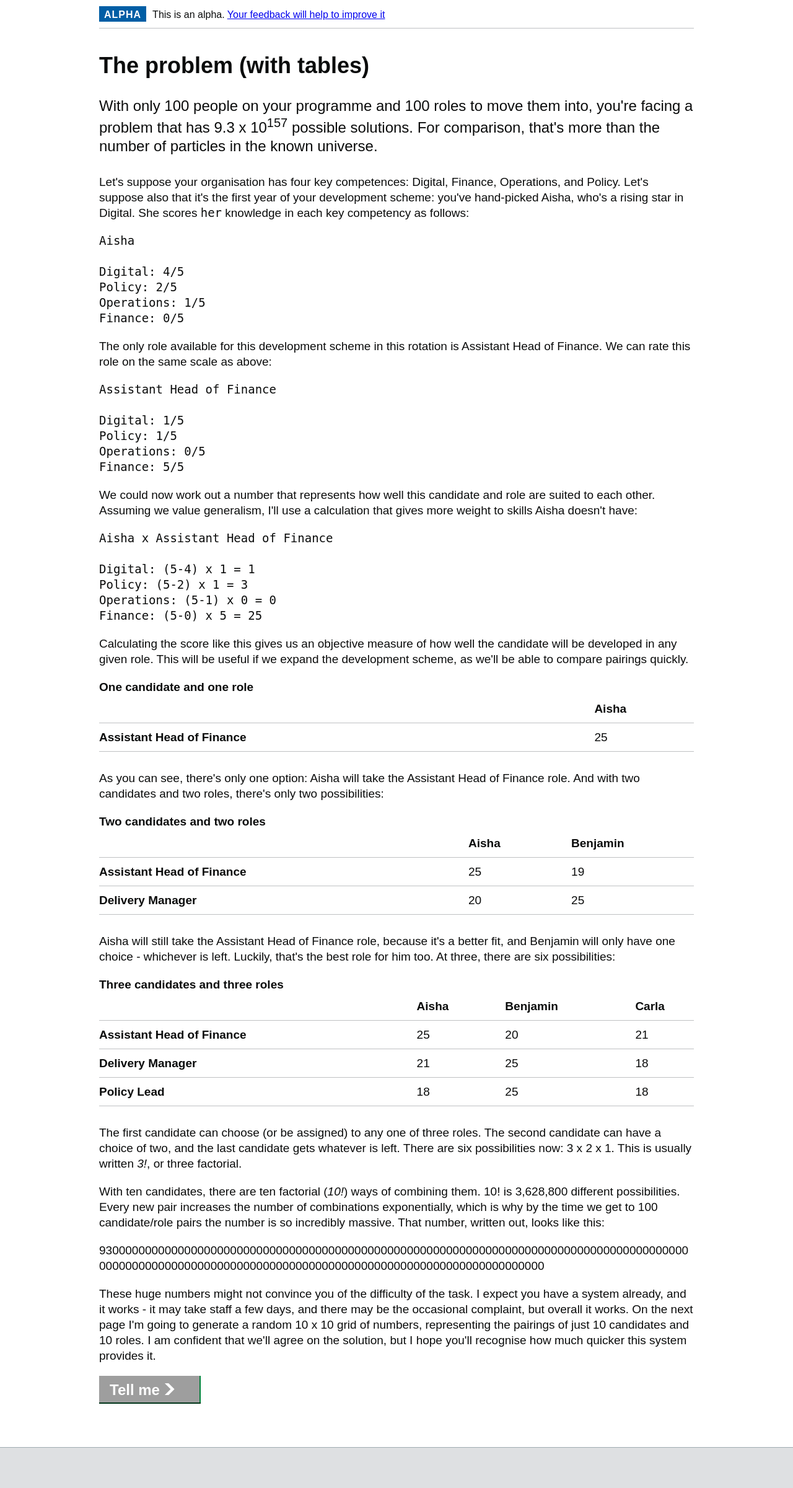
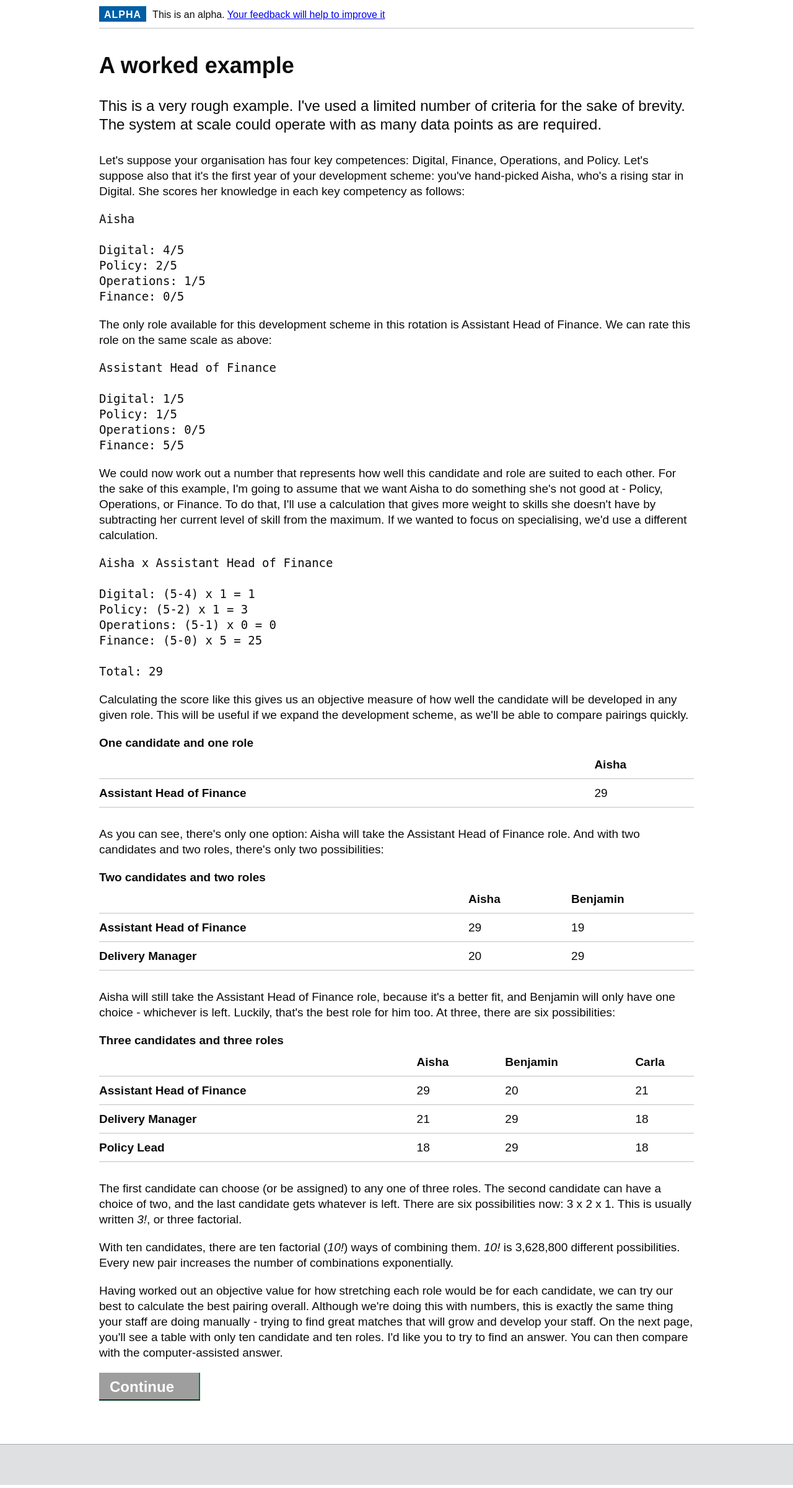
Before and after one commit to jonodrew/graduate-rotator, a Flask app: page /pitch/the-problem in a window 1280 px wide. Shown: the part 103-2504 px from the top of the page at 62% size. Run offline with Flask 2, Linux system fonts and the light colour scheme; some web fonts are replaced; grey boxes are pictures that could not be loaded.

Commit message:
Tidy up 'the problem' page
I've made the worked example significantly neater and tried to make more explicit the fact that this is just automation of what's already being done.

```diff
--- a/app/templates/pitch/the-problem.html
+++ b/app/templates/pitch/the-problem.html
@@ -1,19 +1,18 @@
 {% extends "base.html" %}
 
 {% block content %}
-    <h2 class="govuk-heading-l">
-        The problem (with tables)
-    </h2>
+    <h1 class="govuk-heading-l">
+        A worked example
+    </h1>
     <p class="govuk-body-l">
-        With only 100 people on your programme and 100 roles to move them into, you're
-        facing a problem that has 9.3 x 10<sup>157</sup> possible solutions. For
-        comparison, that's more than the number of particles in the known universe.
+        This is a very rough example. I've used a limited number of criteria for the sake
+    of brevity. The system at scale could operate with as many data points as are required.
     </p>
     <p class="govuk-body">
         Let's suppose your organisation has four key competences: Digital,
         Finance, Operations, and Policy. Let's suppose also that it's the first year of
     your development scheme: you've hand-picked Aisha, who's a rising star in Digital.
-        She scores <code>her</code> knowledge in each key competency as follows:</p>
+        She scores her knowledge in each key competency as follows:</p>
     <p class="govuk-body">
     <code>
         Aisha
@@ -43,8 +42,11 @@
     </p>
     <p class="govuk-body">
         We could now work out a number that represents how well this candidate and role
-    are suited to each other. Assuming we value generalism, I'll use a calculation that
-    gives more weight to skills Aisha doesn't have:
+    are suited to each other. For the sake of this example, I'm going to assume that
+        we want Aisha to do something she's not good at - Policy, Operations, or Finance.
+        To do that, I'll use a calculation that gives more weight to skills she doesn't have
+    by subtracting her current level of skill from the maximum. If we wanted to focus on
+        specialising, we'd use a different calculation.
     </p>
     <p class="govuk-body">
         <code>
@@ -55,6 +57,8 @@
             Policy: (5-2) x 1 = 3 <br>
             Operations: (5-1) x 0 = 0 <br>
             Finance: (5-0) x 5 = 25 <br>
+            <br>
+            Total: 29
         </code>
     </p>
     <p class="govuk-body">
@@ -73,7 +77,7 @@
         <tbody class="govuk-table__body">
         <tr class="govuk-table__row">
         <th scope="row" class="govuk-table__header">Assistant Head of Finance</th>
-        <td class="govuk-table__cell">25</td>
+        <td class="govuk-table__cell">29</td>
         </tr>
   </tbody>
 </table>
@@ -94,14 +98,14 @@
         <tbody class="govuk-table__body">
         <tr class="govuk-table__row">
         <th scope="row" class="govuk-table__header">Assistant Head of Finance</th>
-        <td class="govuk-table__cell">25</td>
+        <td class="govuk-table__cell">29</td>
         <td class="govuk-table__cell">19</td>
 
         </tr>
         <tr class="govuk-table__row">
         <th scope="row" class="govuk-table__header">Delivery Manager</th>
         <td class="govuk-table__cell">20</td>
-        <td class="govuk-table__cell">25</td>
+        <td class="govuk-table__cell">29</td>
 
         </tr>
   </tbody>
@@ -126,7 +130,7 @@
         <tbody class="govuk-table__body">
         <tr class="govuk-table__row">
         <th scope="row" class="govuk-table__header">Assistant Head of Finance</th>
-        <td class="govuk-table__cell">25</td>
+        <td class="govuk-table__cell">29</td>
         <td class="govuk-table__cell">20</td>
         <td class="govuk-table__cell">21</td>
 
@@ -134,14 +138,14 @@
         <tr class="govuk-table__row">
         <th scope="row" class="govuk-table__header">Delivery Manager</th>
         <td class="govuk-table__cell">21</td>
-        <td class="govuk-table__cell">25</td>
+        <td class="govuk-table__cell">29</td>
         <td class="govuk-table__cell">18</td>
         </tr>
 
         <tr class="govuk-table__row">
         <th scope="row" class="govuk-table__header">Policy Lead</th>
         <td class="govuk-table__cell">18</td>
-        <td class="govuk-table__cell">25</td>
+        <td class="govuk-table__cell">29</td>
         <td class="govuk-table__cell">18</td>
         </tr>
   </tbody>
@@ -153,31 +157,20 @@
 or three factorial.
 </p>
     <p class="govuk-body">
-        With ten candidates, there are ten factorial (<var>10!</var>) ways of combining them. 10! is
+        With ten candidates, there are ten factorial (<var>10!</var>) ways of combining them. <var>10!</var> is
         3,628,800 different possibilities. Every new pair increases the number of
-        combinations exponentially, which is why by the time we get to 100 candidate/role
-        pairs the number is so incredibly massive. That number, written out, looks like this:
+        combinations exponentially.
     </p>
-
-    <p class="govuk-body" style="word-wrap:break-word !important;">
-    93000000000000000000000000000000000000000000000000000000000000000000000000000000000000000000000000000000000000000000000000000000000000000000000000000000000000
-    </p>
-
     <p class="govuk-body">
-        These huge numbers might not convince you of the difficulty of the task. I
-        expect you have a system already, and it works - it may take staff a few days,
-        and there may be the occasional complaint, but overall it works. On the next page
-        I'm going to generate a random 10 x 10 grid of numbers, representing the
-        pairings of just 10 candidates and 10 roles. I am confident that we'll agree on
-        the solution, but I hope you'll recognise how much quicker this system provides it.
+        Having worked out an objective value for how stretching each role would be for each
+    candidate, we can try our best to calculate the best pairing overall. Although we're
+    doing this with numbers, this is exactly the same thing your staff are doing manually -
+    trying to find great matches that will grow and develop your staff. On the next page,
+    you'll see a table with only ten candidate and ten roles. I'd like you to try to find
+    an answer. You can then compare with the computer-assisted answer.
     </p>
 
 
 
-       <a href="{{ url_for("pitch.approach") }}" role="button" draggable="false" class="govuk-button govuk-button--start" data-module="govuk-button">
-  Tell me
-  <svg class="govuk-button__start-icon" xmlns="http://www.w3.org/2000/svg" width="17.5" height="19" viewBox="0 0 33 40" aria-hidden="true" focusable="false">
-    <path fill="currentColor" d="M0 0h13l20 20-20 20H0l20-20z" />
-  </svg>
-</a>
+       <a href="{{ url_for("pitch.approach") }}" role="button" class="govuk-button govuk-button--start" data-module="govuk-button">Continue</a>
 {% endblock %}
```
